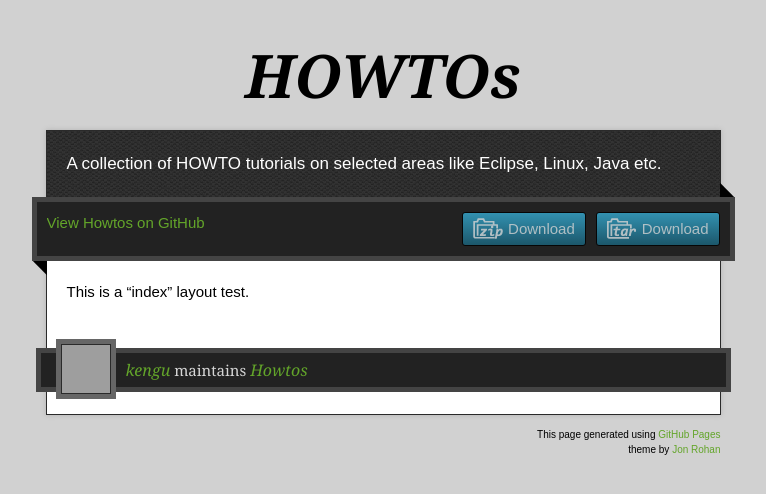
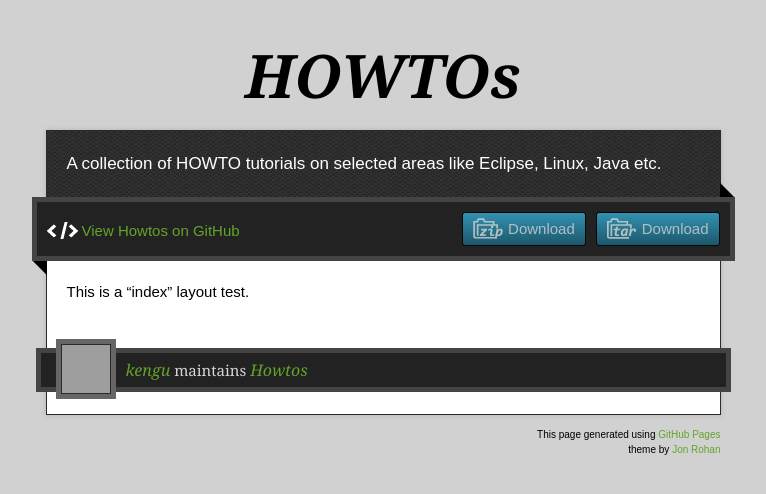
Before and after one commit to kengu/howtos, a Jekyll site: the page built from index.md, in a window 1280 px wide. Shown: the top 494 px of the page, without its empty margins (257-1023 px from the left). Built offline with Jekyll 4.4.1, drawn with Linux system fonts in a browser that asks for light colours; nearby versions of some CDN libraries; grey boxes are pictures that could not be loaded.

Commit message:
Update _layouts/index.html

```diff
--- a/_layouts/index.html
+++ b/_layouts/index.html
@@ -32,7 +32,7 @@
           {% if page.download %}
           <a href="https://github.com/kengu/howtos/tarball/master" class="download-button tar"><span>Download</span></a>
           <a href="https://github.com/kengu/howtos/zipball/master" class="download-button zip"><span>Download</span></a>
-          <a href="https://github.com/kengu/howtos" class="code1">View Howtos on GitHub</a>
+          <a href="https://github.com/kengu/howtos" class="code">View Howtos on GitHub</a>
           {% endif %}
         </div>
         <span class="blc"></span><span class="trc"></span>
```
